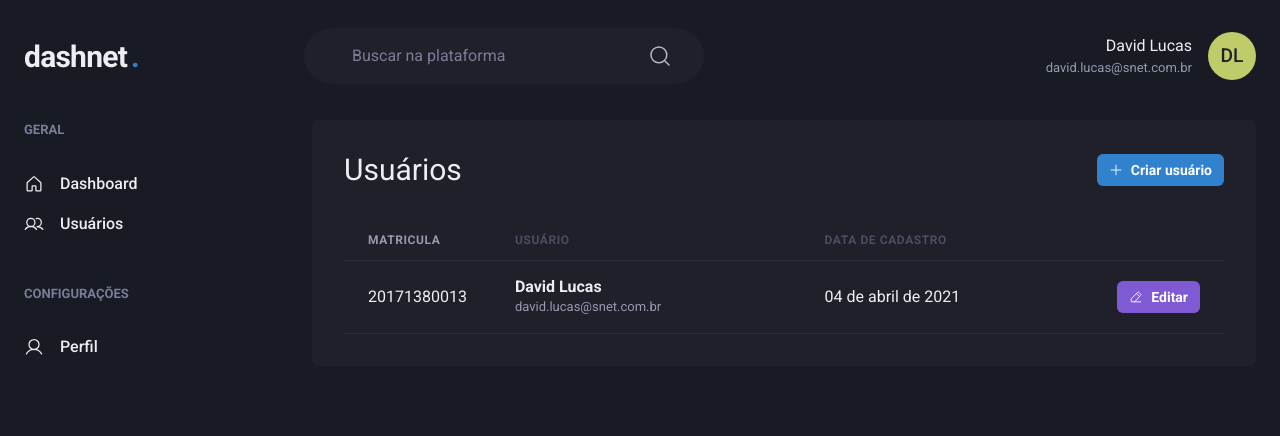
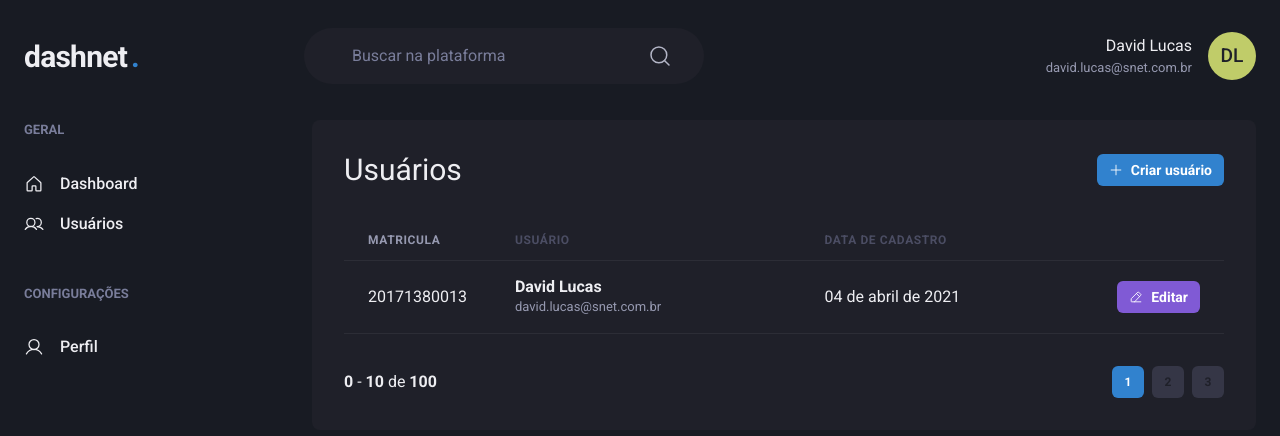
Before and after one commit to thereallucas98/fullstack-crud, a React (Vite) app in the folder web/: page / in a window 1280 px wide. Shown: the top 436 px of the page. Built offline with nearby package versions, Linux system fonts and the light colour scheme.

Commit message:
[frontend]: pagination component

```diff
--- /dev/null
+++ b/web/src/components/Pagination.tsx
@@ -0,0 +1,51 @@
+import { Box, Button, Stack } from "@chakra-ui/react";
+
+export function Pagination() {
+  return (
+    <Stack
+      direction="row"
+      mt="8"
+      justify="space-between"
+      align="center"
+      spacing="6"
+    >
+      <Box>
+        <strong>0</strong> - <strong>10</strong> de <strong>100</strong>
+      </Box>
+      <Stack direction="row" spacing="2">
+        <Button
+          size="sm"
+          fontSize="xs"
+          width="4"
+          colorScheme="blue"
+          disabled
+          _disabled={{ bgColor: "blue.500", cursor: "default" }}
+        >
+          1
+        </Button>
+        <Button
+          size="sm"
+          fontSize="xs"
+          width="4"
+          bg="gray.700"
+          _hover={{
+            bgColor: "gray.500",
+          }}
+        >
+          2
+        </Button>
+        <Button
+          size="sm"
+          fontSize="xs"
+          width="4"
+          bg="gray.700"
+          _hover={{
+            bgColor: "gray.500",
+          }}
+        >
+          3
+        </Button>
+      </Stack>
+    </Stack>
+  );
+}
--- a/web/src/pages/private/UserList.tsx
+++ b/web/src/pages/private/UserList.tsx
@@ -15,6 +15,7 @@
 } from "@chakra-ui/react";
 import { PencilSimpleLine, Plus } from "phosphor-react";
 import { Header } from "../../components/Header";
+import { Pagination } from "../../components/Pagination";
 import { Sidebar } from "../../components/Sidebar";
 
 export function UserList() {
@@ -79,6 +80,8 @@
               </Tr>
             </Tbody>
           </Table>
+
+          <Pagination />
         </Box>
       </Flex>
     </Box>
```
